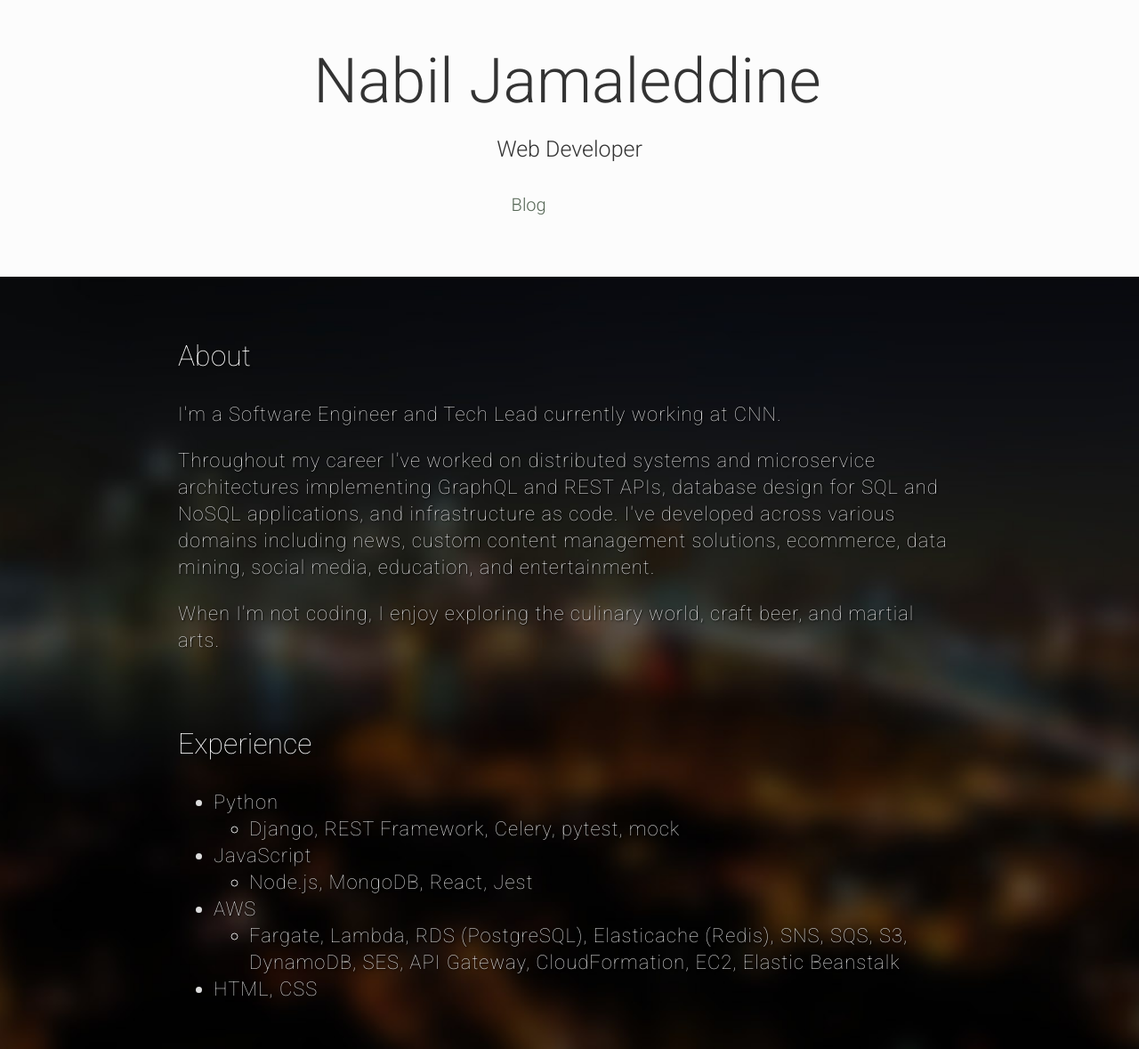
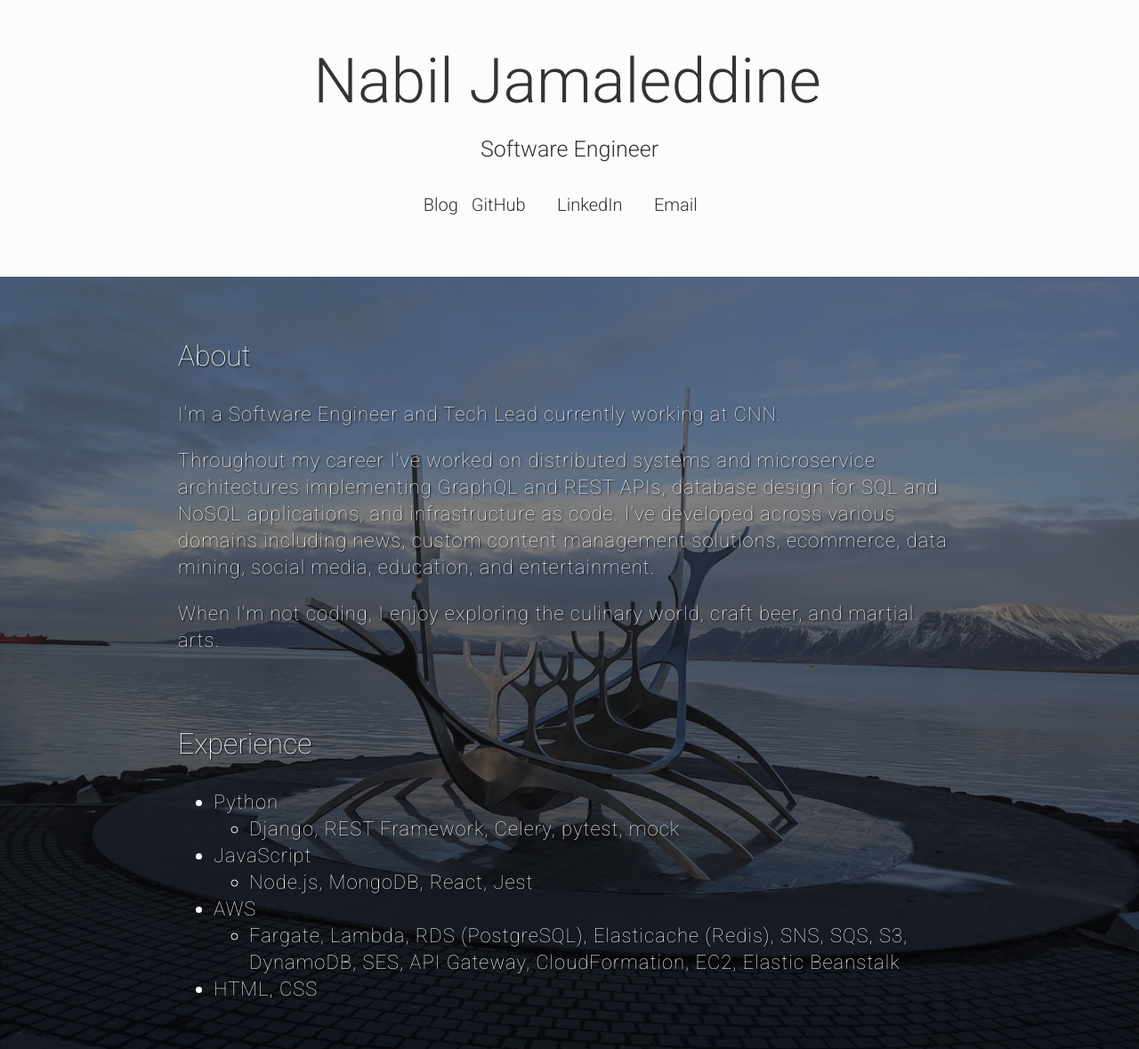
Before and after one commit to njamaleddine/nabiljamaleddine.com, a Django app: page / in a window 1280 px wide. Shown: the whole page at 89% size. Run offline with Django 3.2, Linux system fonts and the light colour scheme; style sheets or scripts are compiled from the project's sources; some web fonts are replaced.

Commit message:
add config for meta tags and profile information

```diff
--- /dev/null
+++ b/app/pages/context_processors.py
@@ -0,0 +1,17 @@
+from django.conf import settings
+
+
+def profile_info(request):
+    return { 'profile_info': settings.PROFILE_INFO }
+
+
+def default_meta_tags(request):
+    return {
+        "default_meta_tags": settings.META_TAGS,
+    }
+
+
+def site_url(request):
+    return {
+        "site_url": settings.SITE_URL,
+    }
--- a/app/static/js/index.min.js
+++ /dev/null
@@ -1 +0,0 @@
-$(document).ready(function(){$("#contact-form").validate({rules:{name:{required:!0},email:{required:!0,email:!0},subject:{required:!0},message:{required:!0}}})});
--- a/app/static/scss/_globals.scss
+++ b/app/static/scss/_globals.scss
@@ -2,9 +2,7 @@
     Global Variables and styles
 */
 
-/*@import url(http://fonts.googleapis.com/css?family=Source+Sans+Pro:300,400,600,400italic);*/
 @import url(http://fonts.googleapis.com/css?family=Roboto:400,700,400italic,300italic,500,500italic,300,100);
-// @import url(https://fonts.googleapis.com/css?family=Source+Code+Pro);
 
 /* Make HTML 5 elements display block-level for consistent styling */
 header, nav, section, footer, address, article {
@@ -53,7 +51,7 @@ body {
     }
 }
 
-@mixin transition-anchor($color: $dark-link-green) {
+@mixin transition-anchor($color: $dark-link) {
     color: $color;
     transition: color 0.2s ease-out;
     text-decoration: underline;
@@ -70,7 +68,7 @@ body {
 }
 
 a {
-    @include transition-anchor($dark-link-green);
+    @include transition-anchor($dark-link);
 }
 
 .light-anchor {
--- a/app/static/scss/_homepage.scss
+++ b/app/static/scss/_homepage.scss
@@ -3,10 +3,10 @@
 */
 
 #main {
-    background: url("/static/images/nyc.jpg");
+    background: linear-gradient(to bottom,rgba(50,50,50,.5) 0,rgba(0,0,0,.6) 100%), url("/static/images/background-001.jpg");
     background-position: center;
     background-size: cover;
-    color: $mid-white;
+    color: $print-white;
     font-size: 22px;
     font-weight: 300;
     min-height: 770px;
@@ -25,18 +25,6 @@
             line-height: 30px;
             font-weight: 200;
         }
-    }
-
-    .bio {
-
-    }
-
-    .about {
-
-    }
-
-    .projects {
-
     }
 
     @media (max-width: 500px) {
--- a/app/static/scss/_variables.scss
+++ b/app/static/scss/_variables.scss
@@ -4,7 +4,6 @@
 
 /* Fonts */
 $roboto: "Roboto", Arial, sans-serif;
-// $source-code-pro: "Source Code Pro", monospace;
 // Override path for font-awesome
 $fa-font-path: "../vendor/fonts/font-awesome/";
 
@@ -13,7 +12,7 @@ $white: #fff;
 $print-white: #fcfcfc;
 $mid-white: #ddd;
 $link-green: #aca;
-$dark-link-green: #565;
+$dark-link: rgb(50, 50, 50);
 $error-red: #faa;
 $body-gray: #222;
 $dark-gray: #333;
--- a/app/templates/index.html
+++ b/app/templates/index.html
@@ -1,12 +1,14 @@
 {% extends 'layouts/base.html' %}
 
 {% block head_tags %}
-    <meta name="keywords" content="Nabil Jamaleddine,Software Engineer,Engineer,Developer,Backend,Python,Django,JavaScript,PostgreSQL,Microservices,REST,GraphQL,AWS">
-    <meta name="description" content="Nabil Jamaleddine, a Software Engineer interested in clean code, schema design, and API development.">
+    <title>{{ default_meta_tags.title }}</title>
+    <meta name="author" content="{{ profile_info.name }}">
+    <meta name="keywords" content="{{ default_meta_tags.keywords }}">
+    <meta name="description" content="{{ default_meta_tags.description }}">
     <meta property="og:url" content="http://www.nabiljamaleddine.com" />
     <meta property="og:type" content="website" />
-    <meta property="og:title" content="Nabil Jamaleddine | Software Engineer" />
-    <meta property="og:description" content="Nabil Jamaleddine, a Software Engineer interested in clean code, schema design, and API development." />
+    <meta property="og:title" content="{{ default_meta_tags.title }}" />
+    <meta property="og:description" content="{{ default_meta_tags.description }}" />
 {% endblock %}
 
 {% block body %}
--- a/app/templates/layouts/base.html
+++ b/app/templates/layouts/base.html
@@ -1,17 +1,12 @@
 <!DOCTYPE html>
 <html lang="en">
     <head>
-        <title>Nabil Jamaleddine | Software Engineer</title>
-
-        <meta name="author" content="Nabil Jamaleddine">
-
         <meta http-equiv="Content-Type" content="text/html; charset=utf-8" />
         <meta name="viewport" content="width=device-width, initial-scale=1.0"/>
 
         <link rel="icon" href="../static/images/favicon.png" />
         <link rel="apple-touch-icon-precomposed" href="../static/images/favicon.png" />
         <link rel="stylesheet" type="text/css" href="../static/css/site.min.css" />
-        <script src="../static/js/index.min.js"></script>
 
         <!--[if lt IE 9]>
         <script src="http://html5shim.googlecode.com/svn/trunk/html5.js"></script>
--- a/app/templates/layouts/nav.html
+++ b/app/templates/layouts/nav.html
@@ -1,12 +1,12 @@
 <nav>
     <a href="/" class="logo">
-        Nabil Jamaleddine
+        {{ profile_info.name }}
     </a>
-    <h1 class="subheading">Web Developer</h1>
+    <h1 class="subheading">{{ profile_info.role }}</h1>
     <ul class="navigation">
         <li><a href="/blog">Blog</a></li>
-        <li><a href="https://github.com/njamaleddine" target="_blank"><i class="fa fa-github" aria-hidden="true"></i></a></li>
-        <li><a href="https://www.linkedin.com/in/nabil-jamaleddine-07094240" target="_blank"><i class="fa fa-linkedin-square" aria-hidden="true"></i></a></li>
-        <li><a href="mailto:me@nabiljamaleddine.com"><i class="fa fa-envelope" aria-hidden="true"></i></a></li>
+        <li><a href="{{ profile_info.github }}" target="_blank">GitHub <i class="fa fa-github" aria-hidden="true"></i></a></li>
+        <li><a href="{{ profile_info.linkedin }}" target="_blank">LinkedIn <i class="fa fa-linkedin-square" aria-hidden="true"></i></a></li>
+        <li><a href="{{ profile_info.email }}">Email <i class="fa fa-envelope" aria-hidden="true"></i></a></li>
     </ul>
 </nav>
--- a/settings/development.py
+++ b/settings/development.py
@@ -67,6 +67,3 @@ DEBUG_TOOLBAR_CONFIG = {
     'DISABLE_PANELS': ['debug_toolbar.panels.redirects.RedirectsPanel', ],
     'SHOW_TEMPLATE_CONTEXT': True,
 }
-
-# This will expose all browsable api urls. For dev the default value is true
-API_DEBUG = env.bool('API_DEBUG', default=True)
```
Also changed, not shown: app/static/js/form-validation.js (deleted, +0 -20 lines), app/templates/blog.html (+6 -4 lines), app/templates/blog_post.html (+6 -2 lines), settings/common.py (+24 -3 lines), app/static/images/background-001.jpg (added).
